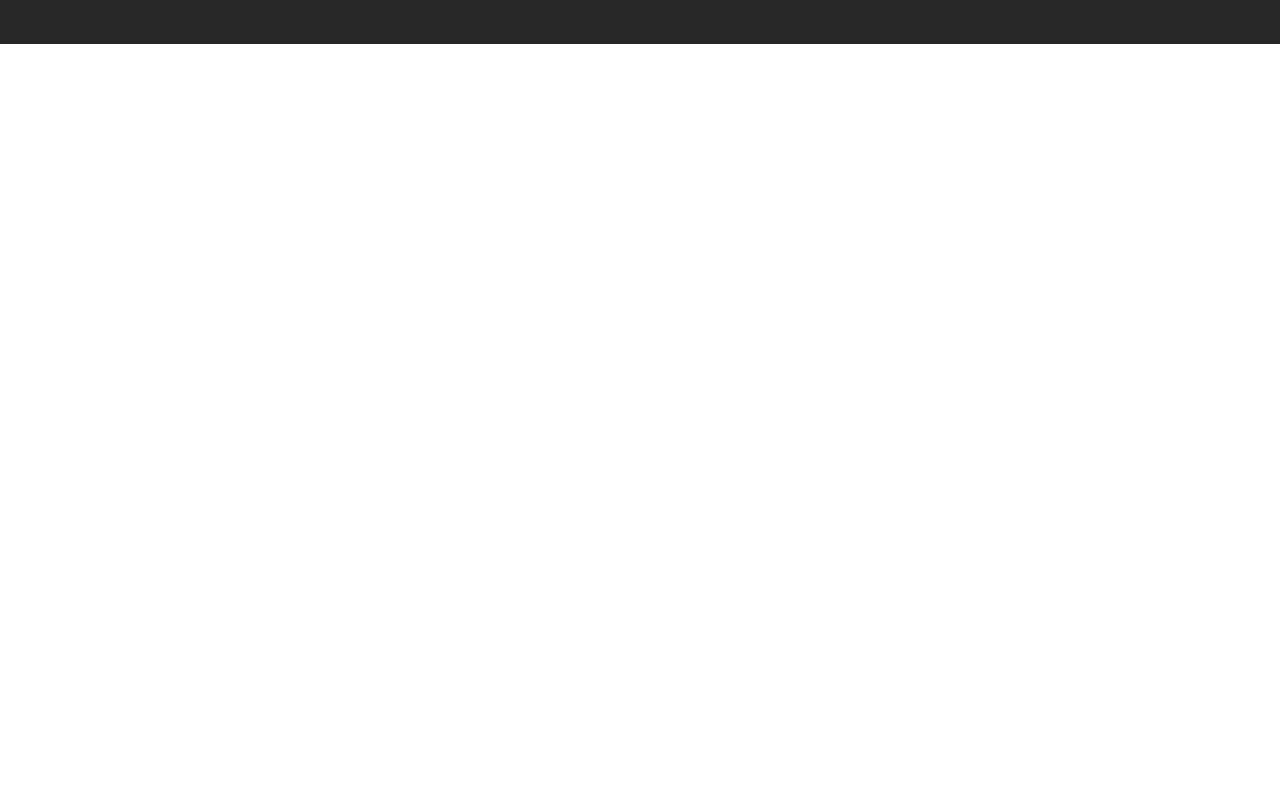
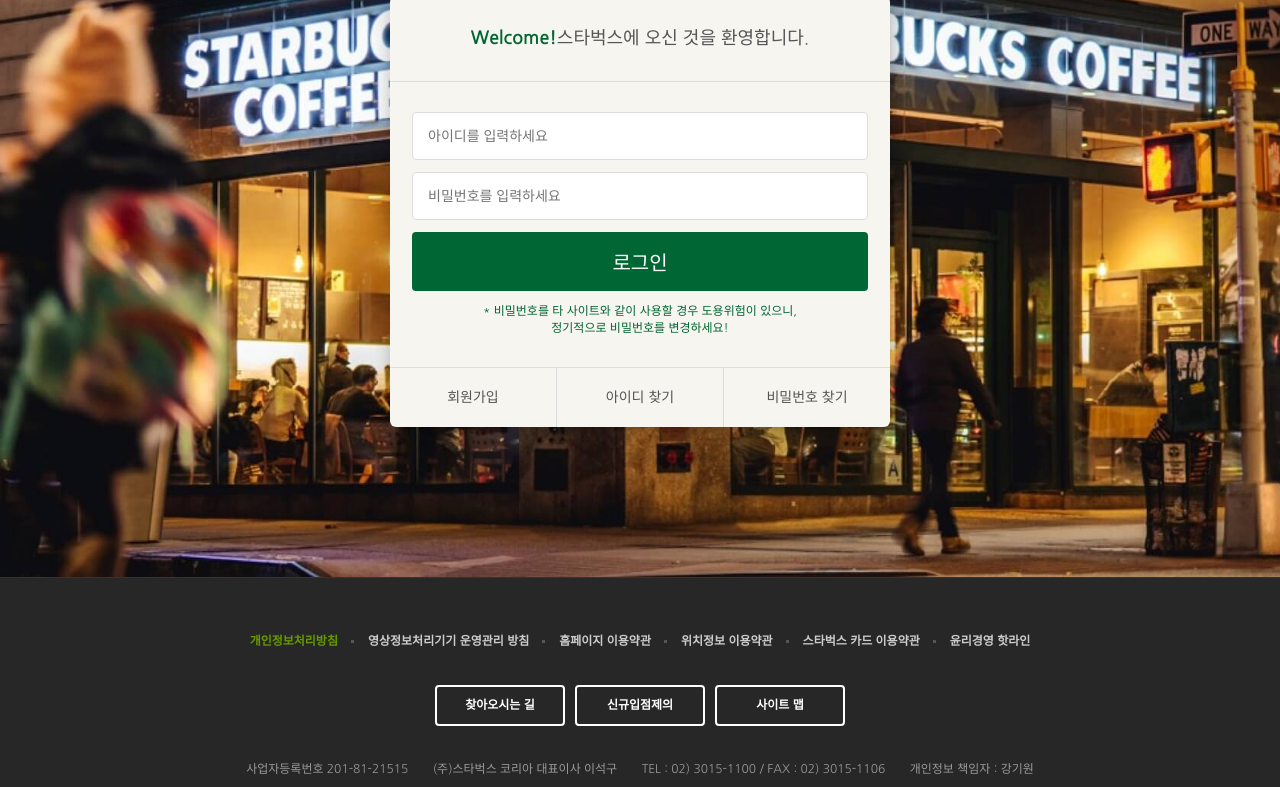
Before and after one commit to jyb1798/starbucks, a plain HTML site: page signin/index.html in a window 1280 px wide. Shown: the part 290-1077 px from the top of the page. Before the commit the page ends 800 px from the top, so only its background shows below. Drawn offline with nearby package versions, Linux system fonts and the light colour scheme.

Commit message:
signin page

```diff
--- /dev/null
+++ b/CSS/signin.css
@@ -0,0 +1,91 @@
+.signin {
+    margin-top: 120px;
+    padding: 100px 0 150px;
+    background-image: url("../images/signin_bg.jpg");
+    background-repeat: no-repeat;
+    background-position: center;
+    background-attachment: fixed;
+    background-size: cover;
+}
+
+.signin h1{
+    color: #fff;
+    font-size: 30px;
+    font-weight: 700;
+    text-align: center;
+    margin-bottom: 24px;
+}
+
+.signin__card{
+    width: 500px;
+    margin: 0 auto;
+    border-radius: 6px;
+    background-color: #f6f5f0;
+    box-shadow: 2px 2px 20px rgba(0,0,0,.3);
+    color: #555;
+}
+
+.signin__card h2{
+    padding: 30px;
+    font-size: 18px;
+    text-align: center;
+    border-bottom: 1px solid #ddd;
+}
+
+.signin__card h2 strong{
+    font-weight: 700;
+    color: #006633;
+}
+
+.signin__card form{
+    padding: 30px 22px;
+}
+
+.signin__card form input{
+    width: 100%;
+    margin-bottom: 12px;
+    padding: 15px;
+    border: 1px solid #ddd;
+    border-radius: 4px;
+    outline: none;
+    box-sizing: border-box;
+    font-size: 14px;
+}
+
+.signin__card form [type="submit"]{
+    background-color: #006633;
+    border: none;
+    color: #fff;
+    font-size: 20px;
+    cursor: pointer;
+}
+
+
+.signin__card form p{
+    font-size: 12px;
+    color: #006633;
+    text-align: center;
+}
+
+.signin__card .actions{
+    display: flex;
+    border-top: 1px solid #ddd;
+}
+
+.signin__card .actions a{
+    flex-grow: 1;
+    flex-basis: 0;
+    text-align: center;
+    padding: 20px;
+    color: #555;
+    font-size: 14px;
+    border-right: 1px solid #ddd;
+}
+
+.signin__card .actions a:last-child{
+    border-right: none;
+}
+
+.signin__card .actions a:hover{
+    text-decoration: underline;
+}
--- a/signin/index.html
+++ b/signin/index.html
@@ -29,6 +29,7 @@
     <link rel="stylesheet" href="https://fonts.googleapis.com/icon?family=Material+Icons">
 
     <link rel="stylesheet" href="../css/common.css">
+    <link rel="stylesheet" href="../css/signin.css">
    <script defer src="../js/common.js"></script>
 </head>
 <body>
@@ -366,6 +367,30 @@
 
 <!-- Signin -->
 
+<section class="signin">
+  <h1>로그인</h1>
+  <div class="signin__card">
+    <h2>
+      <strong>Welcome!</strong>스타벅스에 오신 것을 환영합니다.
+    </h2>
+    <form>
+      <input type="text" placeholder="아이디를 입력하세요">
+      <input type="password" placeholder="비밀번호를 입력하세요">
+      <input type="submit" value="로그인">
+      <p>
+        * 비밀번호를 타 사이트와 같이 사용할 경우 도용위험이 있으니,<br/>
+          정기적으로 비밀번호를 변경하세요!
+      </p>
+    </form>
+    <div class="actions">
+      <a href="javascript:void(0)">회원가입</a>
+      <a href="javascript:void(0)">아이디 찾기</a>
+      <a href="javascript:void(0)">비밀번호 찾기</a>
+    </div>
+  </div>
+</section>
+
+
 <!-- FOOTER -->
 <!-- 사이트 하단 부분의 영역을 의미하는 footer -->
 <footer>
```
